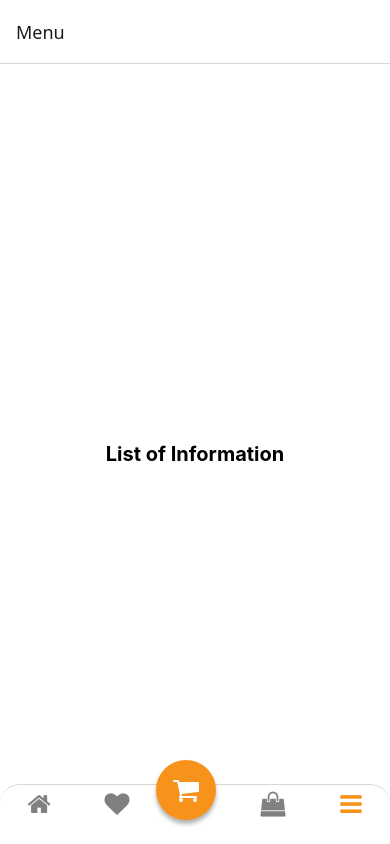
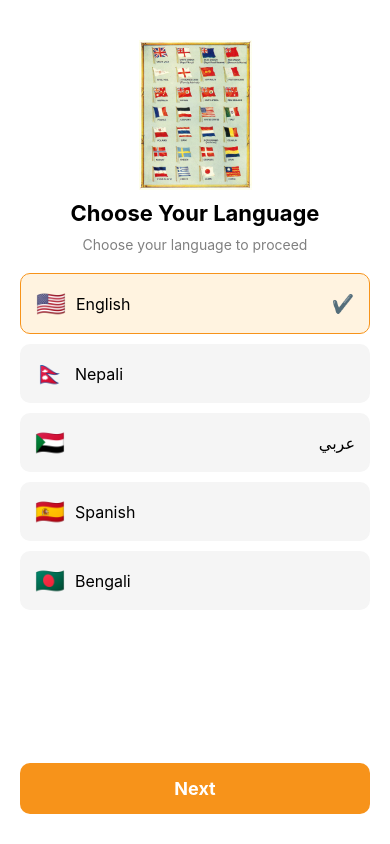
Before and after one commit to Sanjaypandit1/Foodflash, a React Native app: screen /Menu in a window 390 px wide. Built offline with nearby package versions, Linux system fonts and the light colour scheme.

Commit message:
Language added

```diff
--- a/App.tsx
+++ b/App.tsx
@@ -1,10 +1,10 @@
-import * as React from 'react';
-import { View, TouchableOpacity, StyleSheet } from 'react-native';
+import React, { useEffect, useState } from 'react';
+import { View, ActivityIndicator, TouchableOpacity, StyleSheet } from 'react-native';
 import { createBottomTabNavigator } from '@react-navigation/bottom-tabs';
 import { NavigationContainer } from '@react-navigation/native';
+import AsyncStorage from '@react-native-async-storage/async-storage';
 import Icon from 'react-native-vector-icons/FontAwesome';
 import { GestureResponderEvent } from 'react-native';
-
 
 // Importing Screens
 import HomeScreen from './src/screens/HomeScreen';
@@ -12,6 +12,7 @@ import FavoritesScreen from './src/screens/FavoritesScreen';
 import CartScreen from './src/screens/CartScreen';
 import OrdersScreen from './src/screens/OrdersScreen';
 import MenuScreen from './src/screens/MenuScreen';
+import LanguageSelectionScreen from './src/FirstPage/Language';
 
 // Type for bottom tab navigator
 type TabParamList = {
@@ -28,7 +29,6 @@ const Tab = createBottomTabNavigator<TabParamList>();
 // Navicons configuration
 const tabBarIcon = (route: keyof TabParamList) => ({ color, size }: { color: string; size: number }) => {
   let iconName: string;
-
   switch (route) {
     case 'Home':
       iconName = 'home';
@@ -49,7 +49,6 @@ const tabBarIcon = (route: keyof TabParamList) => ({ color, size }: { color: str
       iconName = 'circle';
       break;
   }
-
   return <Icon name={iconName} size={size} color={color} />;
 };
 
@@ -60,19 +59,16 @@ const FloatingCartButton = ({ onPress }: { onPress?: (event: GestureResponderEve
   </TouchableOpacity>
 );
 
-
-
-// App component
-function App(): React.JSX.Element {
+// Main App Component
+function MainApp() {
   return (
-    <NavigationContainer>
     <Tab.Navigator
       screenOptions={({ route }) => ({
         tabBarIcon: tabBarIcon(route.name as keyof TabParamList),
-          tabBarActiveTintColor: '#F7931A', // Active orange color
+        tabBarActiveTintColor: '#F7931A',
         tabBarInactiveTintColor: 'gray',
         tabBarStyle: styles.tabBarStyle,
-          tabBarLabel: () => null, // Hide labels
+        tabBarLabel: () => null,
       })}
     >
       <Tab.Screen name="Home" component={HomeScreen} />
@@ -86,11 +82,49 @@ function App(): React.JSX.Element {
           ),
         }}
       />
-
-
       <Tab.Screen name="Orders" component={OrdersScreen} />
       <Tab.Screen name="Menu" component={MenuScreen} />
     </Tab.Navigator>
+  );
+}
+
+// Wrapper App Component
+export default function App() {
+  const [isLoading, setIsLoading] = useState(true);
+  const [showLanguageScreen, setShowLanguageScreen] = useState(false);
+
+  useEffect(() => {
+    const checkFirstLaunch = async () => {
+      try {
+        const hasSelectedLanguage = await AsyncStorage.getItem('selectedLanguage');
+        if (!hasSelectedLanguage) {
+          setShowLanguageScreen(true);
+        }
+      } catch (error) {
+        console.error('Error reading AsyncStorage:', error);
+      } finally {
+        setIsLoading(false);
+      }
+    };
+
+    checkFirstLaunch();
+  }, []);
+
+  if (isLoading) {
+    return (
+      <View style={styles.loadingContainer}>
+        <ActivityIndicator size="large" color="#F7931A" />
+      </View>
+    );
+  }
+
+  return (
+    <NavigationContainer>
+      {showLanguageScreen ? (
+        <LanguageSelectionScreen onLanguageSelect={() => setShowLanguageScreen(false)} />
+      ) : (
+        <MainApp />
+      )}
     </NavigationContainer>
   );
 }
@@ -118,6 +152,10 @@ const styles = StyleSheet.create({
     shadowRadius: 4,
     elevation: 5,
   },
+  loadingContainer: {
+    flex: 1,
+    justifyContent: 'center',
+    alignItems: 'center',
+    backgroundColor: 'white',
+  },
 });
-
-export default App;
--- a/package.json
+++ b/package.json
@@ -10,6 +10,7 @@
     "test": "jest"
   },
   "dependencies": {
+    "@react-native-async-storage/async-storage": "^2.1.2",
     "@react-navigation/bottom-tabs": "^7.3.3",
     "@react-navigation/native": "^7.0.19",
     "@react-navigation/stack": "^7.2.3",
--- /dev/null
+++ b/src/FirstPage/Language.tsx
@@ -0,0 +1,125 @@
+import React, { useState } from 'react';
+import { View, Text, TouchableOpacity, FlatList, StyleSheet, Image } from 'react-native';
+import AsyncStorage from '@react-native-async-storage/async-storage';
+
+// Language Data
+const languages = [
+  { id: 'en', name: 'English', flag: '🇺🇸' },
+  { id: 'ne', name: 'Nepali', flag: '🇳🇵' },
+  { id: 'ar', name: 'عربي', flag: '🇸🇩' },
+  { id: 'es', name: 'Spanish', flag: '🇪🇸' },
+  { id: 'bn', name: 'Bengali', flag: '🇧🇩' },
+];
+
+const LanguageSelectionScreen = ({ onLanguageSelect }: { onLanguageSelect: () => void }) => {
+  const [selectedLang, setSelectedLang] = useState('en');
+
+  const handleLanguageSelection = async () => {
+    await AsyncStorage.setItem('selectedLanguage', selectedLang);
+    onLanguageSelect();
+  };
+
+  return (
+    <View style={styles.container}>
+            <Image
+        source={require('../Assets/flag.jpg')} // Replace with actual image
+        style={styles.image}
+        resizeMode="contain"
+      />
+      <Text style={styles.title}>Choose Your Language</Text>
+      <Text style={styles.subtitle}>Choose your language to proceed</Text>
+
+      <FlatList
+        data={languages}
+        keyExtractor={(item) => item.id}
+        renderItem={({ item }) => (
+          <TouchableOpacity
+            style={[
+              styles.languageItem,
+              selectedLang === item.id && styles.selectedLanguage,
+            ]}
+            onPress={() => setSelectedLang(item.id)}
+          >
+            <Text style={styles.flag}>{item.flag}</Text>
+            <Text style={styles.languageText}>{item.name}</Text>
+            {selectedLang === item.id && <Text style={styles.checkmark}>✔️</Text>}
+          </TouchableOpacity>
+        )}
+      />
+
+      <TouchableOpacity style={styles.nextButton} onPress={handleLanguageSelection}>
+        <Text style={styles.nextText}>Next</Text>
+      </TouchableOpacity>
+    </View>
+  );
+};
+
+export default LanguageSelectionScreen;
+
+// Styles (same as before)
+
+
+// Styles
+const styles = StyleSheet.create({
+  container: {
+    flex: 1,
+    backgroundColor: 'white',
+    paddingHorizontal: 20,
+    paddingTop: 40,
+  },
+  image: {
+    width: '100%',
+    height: 150,
+    alignSelf: 'center',
+  },
+  title: {
+    fontSize: 22,
+    fontWeight: 'bold',
+    textAlign: 'center',
+    marginVertical: 10,
+  },
+  subtitle: {
+    fontSize: 14,
+    textAlign: 'center',
+    color: 'gray',
+    marginBottom: 20,
+  },
+  languageItem: {
+    flexDirection: 'row',
+    alignItems: 'center',
+    padding: 15,
+    borderRadius: 10,
+    marginBottom: 10,
+    backgroundColor: '#F5F5F5',
+  },
+  selectedLanguage: {
+    backgroundColor: '#FFF3E0',
+    borderWidth: 1,
+    borderColor: '#F7931A',
+  },
+  flag: {
+    fontSize: 24,
+    marginRight: 10,
+  },
+  languageText: {
+    fontSize: 16,
+    flex: 1,
+  },
+  checkmark: {
+    fontSize: 18,
+    color: '#F7931A',
+  },
+  nextButton: {
+    backgroundColor: '#F7931A',
+    paddingVertical: 15,
+    borderRadius: 10,
+    alignItems: 'center',
+    marginTop: 10, // Moved up slightly
+    marginBottom: 30, // Added spacing from bottom
+  },
+  nextText: {
+    color: 'white',
+    fontSize: 18,
+    fontWeight: 'bold',
+  },
+});
```
Also changed, not shown: src/Assets/flag.jpg (added), 1 other file (tests, documents, lock files or other folders). Lines whose indentation alone changed are shown as unchanged.
